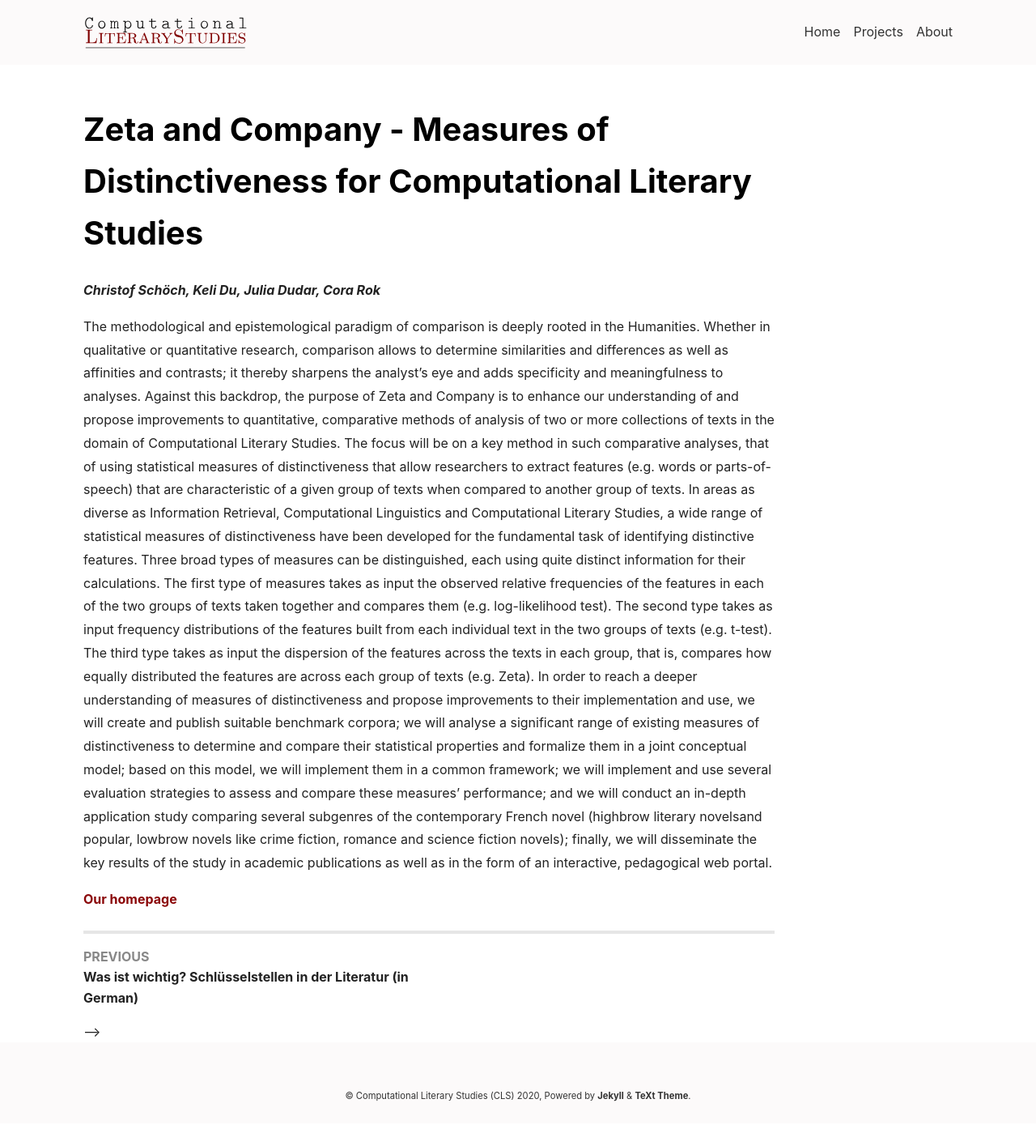
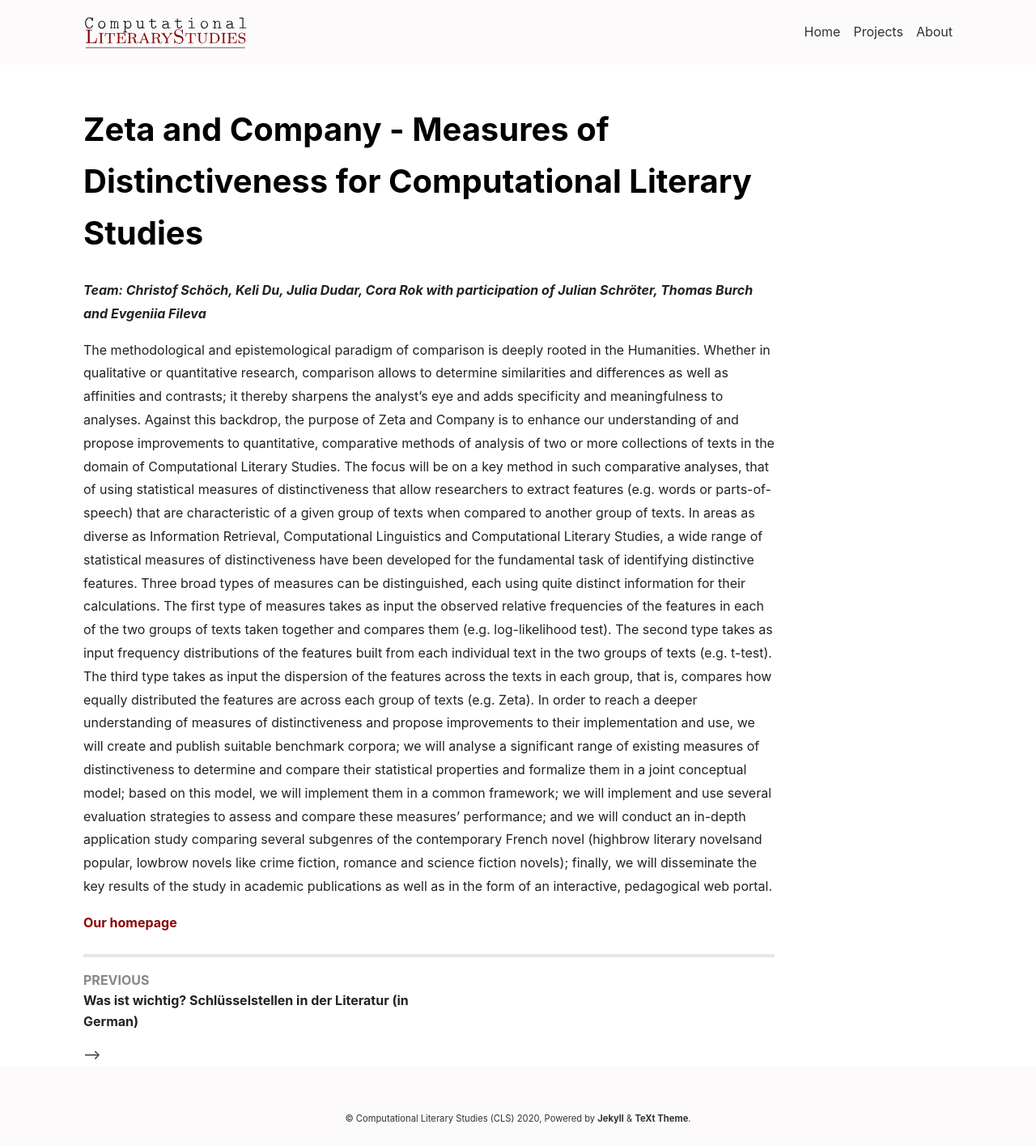
Before and after one commit to dfg-spp-cls/projects_en, a Jekyll site: the page built from _posts/2020-01-24-TP-Zeta_and_Company.md, in a window 1280 px wide. Shown: the whole page at 81% size. Built offline with Jekyll 4.4.1, drawn with Linux system fonts in a browser that asks for light colours; nearby versions of some CDN libraries; before the commit the page ends 1387 px from its top, so only the background shows below that.

Commit message:
Update 2020-01-24-TP-Zeta_and_Company.md

```diff
--- a/_posts/2020-01-24-TP-Zeta_and_Company.md
+++ b/_posts/2020-01-24-TP-Zeta_and_Company.md
@@ -5,7 +5,7 @@ modified: 2/24/2020, 9:00:24
 category: project
 ---
 
-***Christof Schöch, Keli Du, Julia Dudar, Cora Rok***
+***Team: Christof Schöch, Keli Du, Julia Dudar, Cora Rok with participation of Julian Schröter, Thomas Burch and Evgeniia Fileva***
 
 The methodological and epistemological paradigm of comparison is deeply rooted in the Humanities. Whether in qualitative or quantitative research, comparison allows to determine similarities and differences as well as affinities and contrasts; it thereby sharpens the analyst’s eye and adds specificity and meaningfulness to analyses. Against this backdrop, the purpose of Zeta and Company is to enhance our understanding of and propose improvements to quantitative, comparative methods of analysis of two or more collections of texts in the domain of Computational Literary Studies.
 The focus will be on a key method in such comparative analyses, that of using statistical measures of distinctiveness that allow researchers to extract features (e.g. words or parts-of-speech) that are characteristic of a given group of texts when compared to another group of texts. In areas as diverse as Information Retrieval, Computational Linguistics and Computational Literary Studies, a wide range of statistical measures of distinctiveness have been developed for the fundamental task of identifying distinctive features. Three broad types of measures can be distinguished, each using quite distinct information for their calculations. The first type of measures takes as input the observed relative frequencies of the features in each of the two groups of texts taken together and compares them (e.g. log-likelihood test). The second type takes as input frequency distributions of the features built from each individual text in the two groups of texts (e.g. t-test). The third type takes as input the dispersion of the features across the texts in each group, that is, compares how equally distributed the features are across each group of texts (e.g. Zeta).
```
